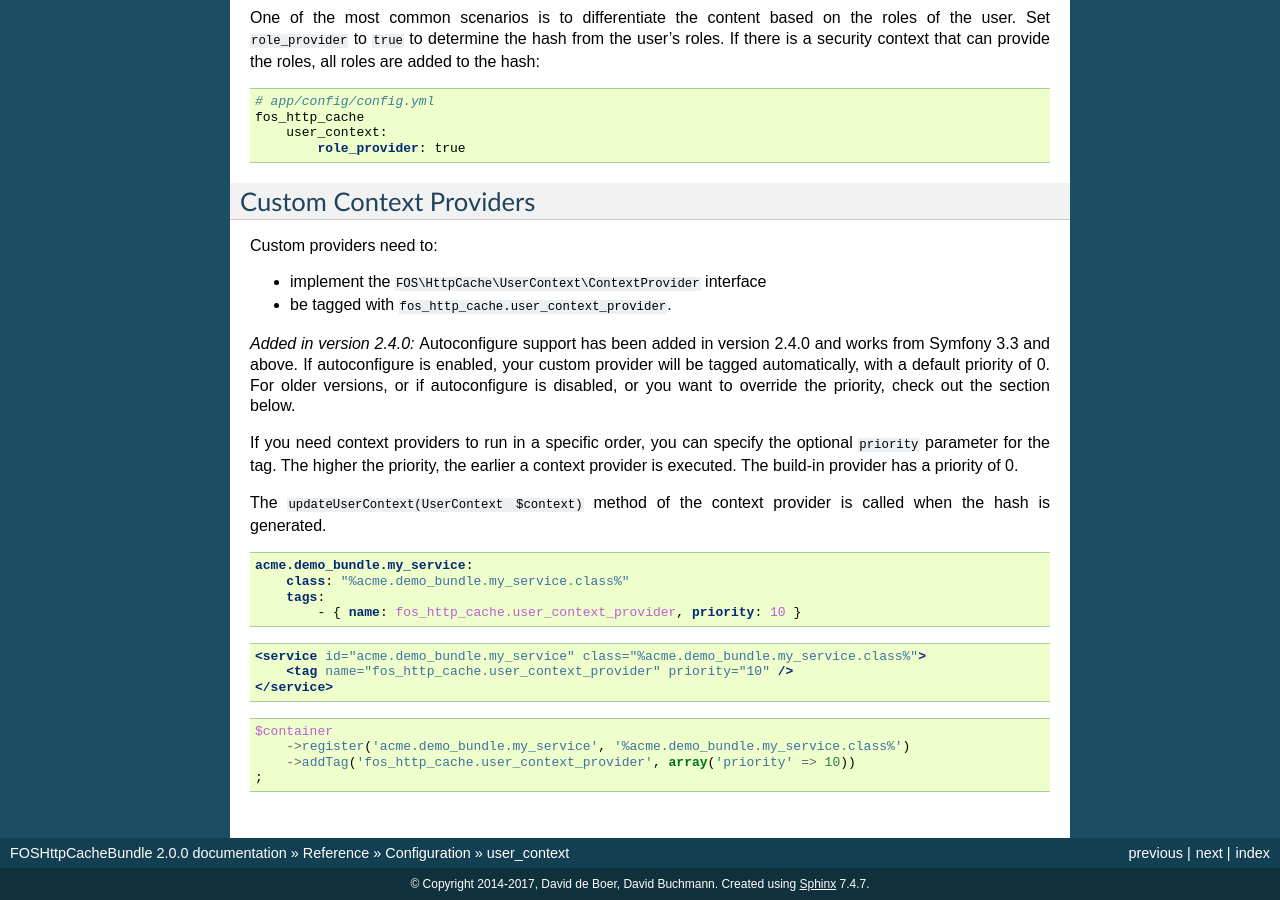
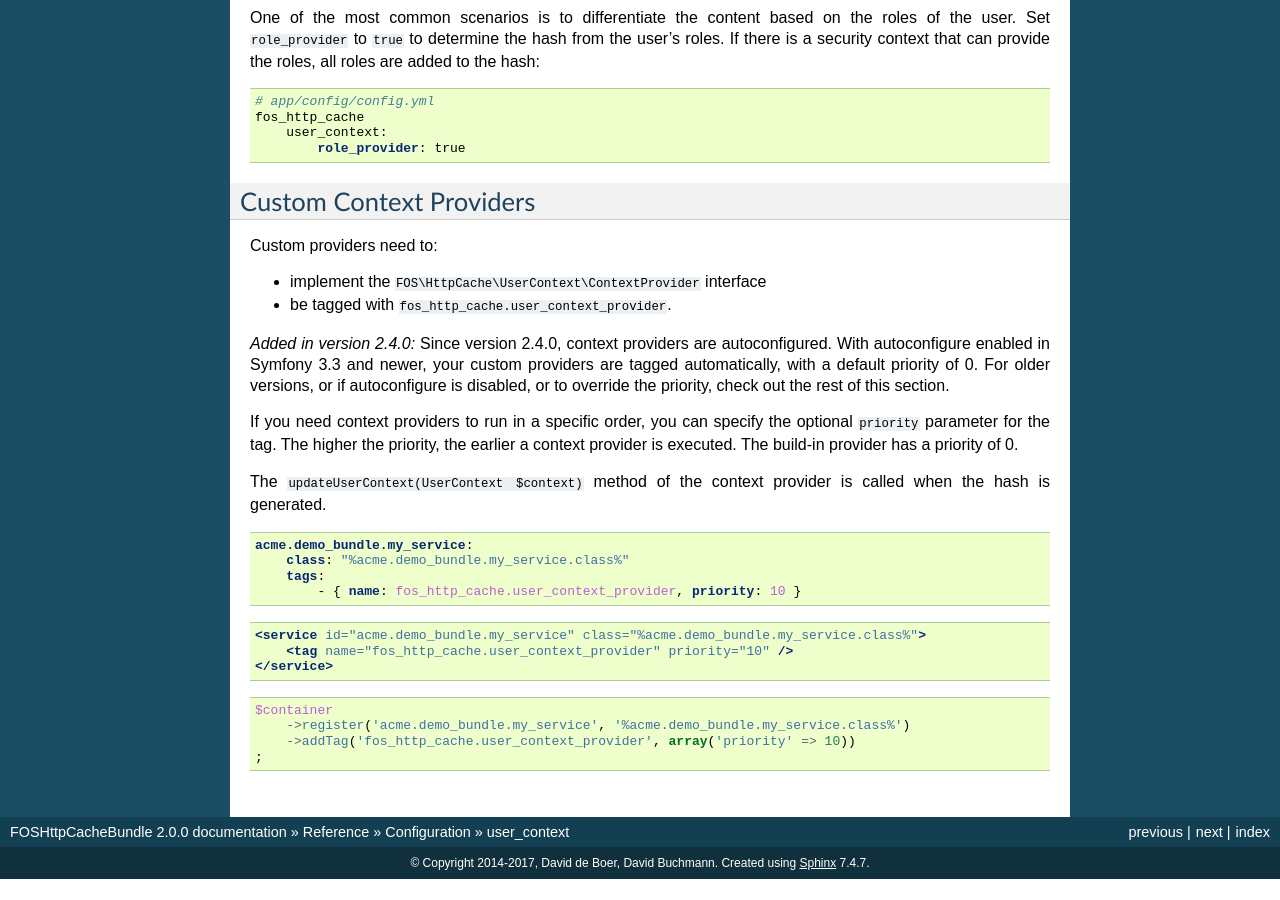
Before and after one commit to FriendsOfSymfony/FOSHttpCacheBundle, a Sphinx documentation site: the page built from Resources/doc/reference/configuration/user-context.rst, in a window 1280 px wide and 900 px high, scrolled down 3426 px. Built offline with Sphinx 7.4.7, drawn with Linux system fonts in a browser that asks for light colours; after the commit the page ends 4305 px from its top, so only the background shows below that.

Commit message:
add missing words to spell checker

```diff
--- a/Resources/doc/reference/configuration/user-context.rst
+++ b/Resources/doc/reference/configuration/user-context.rst
@@ -232,11 +232,11 @@
 * be tagged with ``fos_http_cache.user_context_provider``.
 
 .. versionadded:: 2.4.0
-    Autoconfigure support has been added in version 2.4.0 and works from
-    Symfony 3.3 and above. If autoconfigure is enabled, your custom provider
-    will be tagged automatically, with a default priority of 0. For older
-    versions, or if autoconfigure is disabled, or you want to override the
-    priority, check out the section below.
+    Since version 2.4.0, context providers are autoconfigured. With
+    autoconfigure enabled in Symfony 3.3 and newer, your custom providers
+    are tagged automatically, with a default priority of 0. For older
+    versions, or if autoconfigure is disabled, or to override the
+    priority, check out the rest of this section.
 
 If you need context providers to run in a specific order, you can specify the
 optional ``priority`` parameter for the tag. The higher the priority, the
--- a/Resources/doc/spelling_word_list.txt
+++ b/Resources/doc/spelling_word_list.txt
@@ -1,4 +1,8 @@
 admin
+autowired
+autowiring
+autoconfigure
+autoconfigured
 backend
 cacheable
 ETag
```
